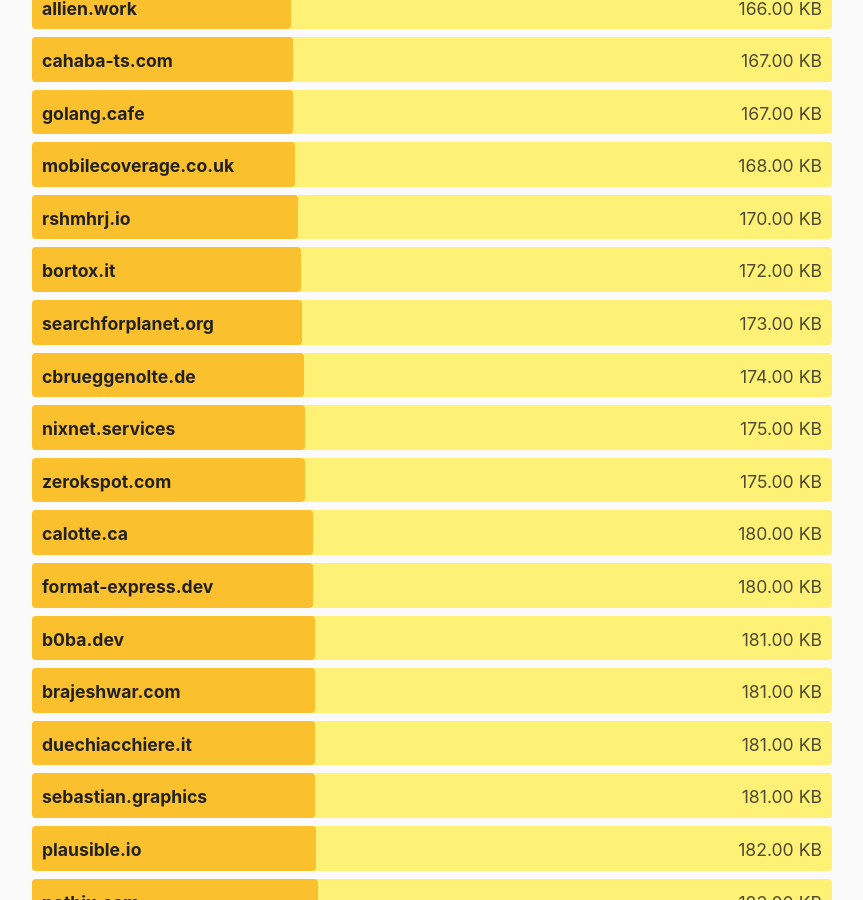
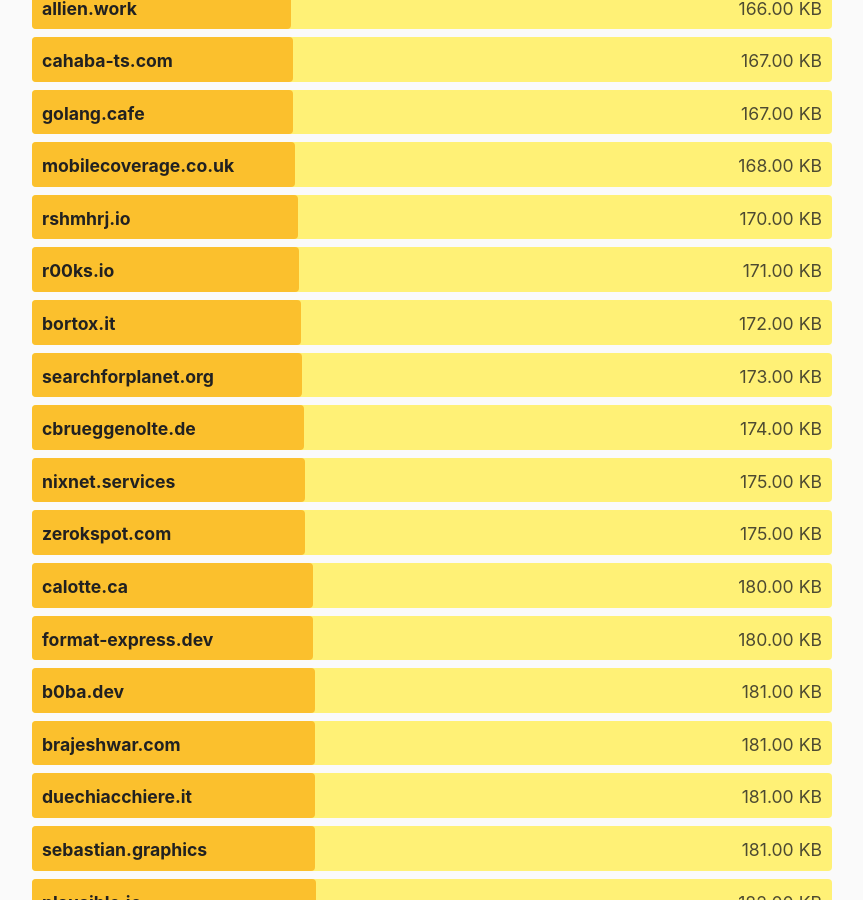
Before and after one commit to kevquirk/512kb.club, a Jekyll site: the page built from index.md, in a window 1280 px wide and 900 px high, scrolled down 25049 px. Shown: the whole window, without its empty margins (208-1071 px from the left). Built offline with Jekyll 4.4.1, drawn with Linux system fonts in a browser that asks for light colours.

Commit message:
Add r00ks.io to sites.yml

```diff
--- a/_data/sites.yml
+++ b/_data/sites.yml
@@ -2357,6 +2357,11 @@
   size: 303
   last_checked: 2022-04-26
 
+- domain: r00ks.io
+  url: https://r00ks.io/
+  size: 171
+  last_checked: 2023-08-31 (YYYY-MM-DD)
+
 - domain: radiocanadamini.ca
   url: https://radiocanadamini.ca
   size: 27.3
```
